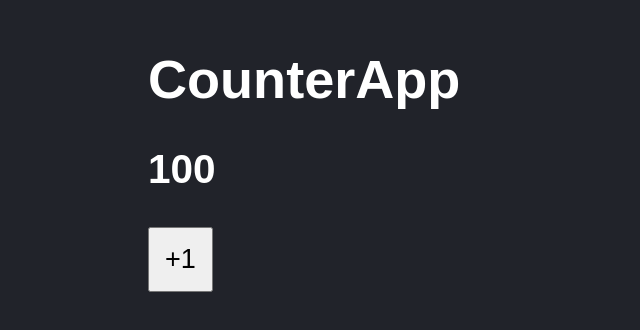
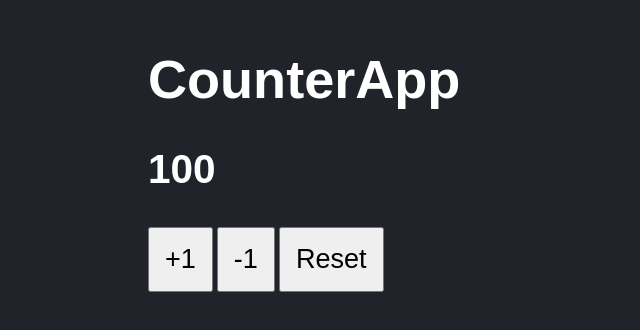
Before and after one commit to adrcorona13/reactcte-01-counter-app, a React (Vite) app: page / in a window 1280 px wide. Shown: the part 136-466 px from the top of the page, without its empty margins (0-640 px from the left). Built offline with nearby package versions, Linux system fonts and the light colour scheme.

Commit message:
boton de restar y reset

```diff
--- a/src/CounterApp.jsx
+++ b/src/CounterApp.jsx
@@ -10,11 +10,16 @@ export const CounterApp = ({ value }) => {
         // setCounter((c) => c + 1);
     }
 
+    const handleSubstract = () => setCounter(counter -1);
+    const handleReset = () => setCounter(value);
+
     return (
         <>
             <h1>CounterApp</h1>
             <h2> { counter } </h2>
             <button onClick={ handleAdd }>+1</button>
+            <button onClick={ handleSubstract }>-1</button>
+            <button onClick={ handleReset }>Reset</button>
         </>
     );
 }
--- a/src/styles.css
+++ b/src/styles.css
@@ -10,4 +10,5 @@ body {
 button{
     padding: 15px;
     font-size: 1.3rem;
+    margin-right: 4px;
 }
```
